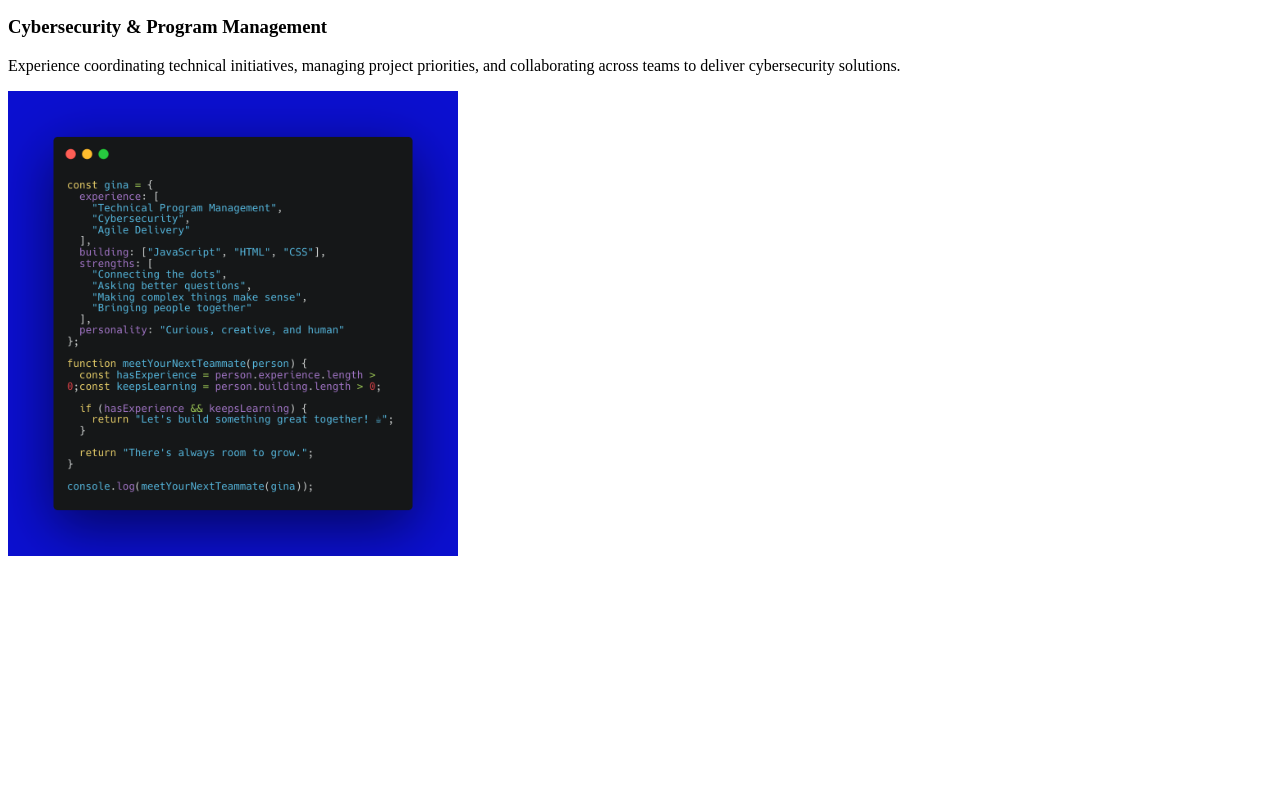
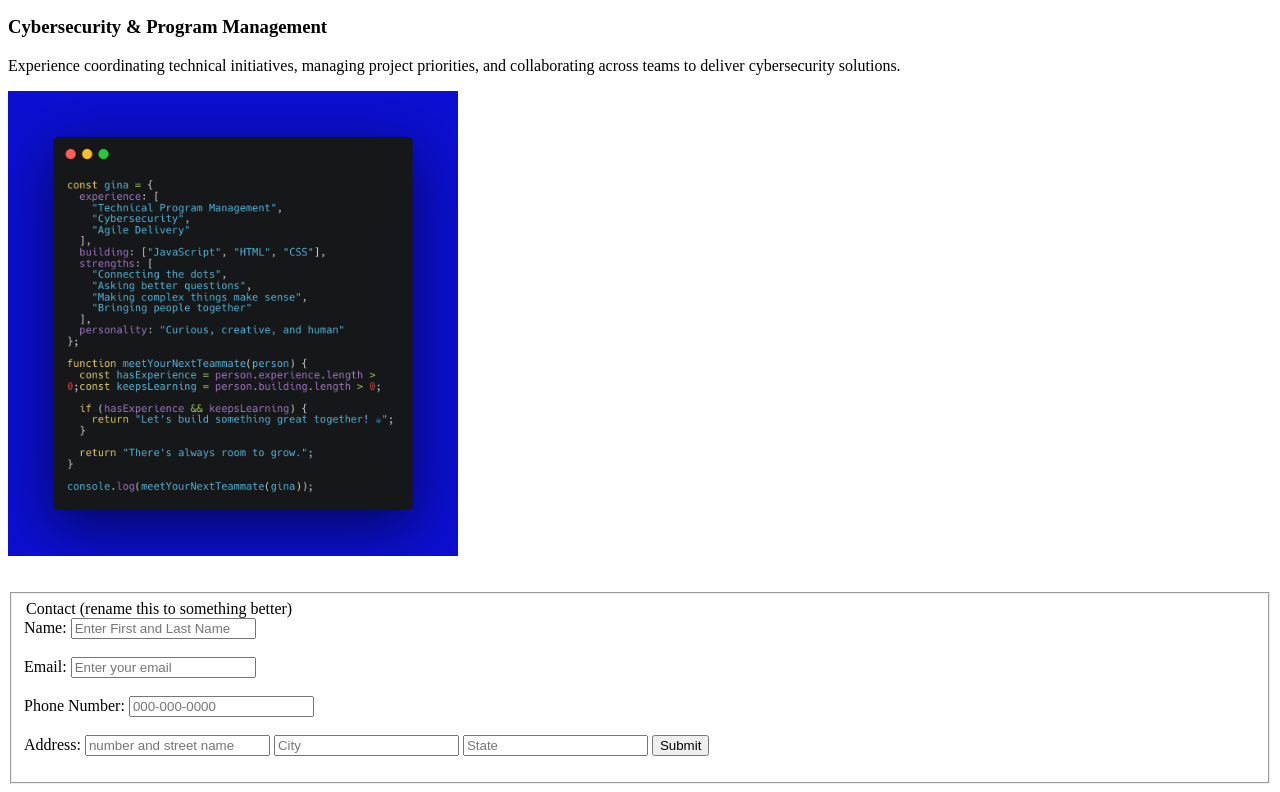
Before and after one commit to ginacodesdev/portfolio-website, a plain HTML site: page index.html in a window 1280 px wide. Shown: the part 377-1169 px from the top of the page. Before the commit the page ends 941 px from the top, so only its background shows below. Drawn offline with Linux system fonts and the light colour scheme.

Commit message:
adding form to page and button

```diff
--- a/index.html
+++ b/index.html
@@ -3,10 +3,11 @@
     <meta charset="UTF-8">
     <meta name="viewport" content="width=device-width, initial-scale=1.0">
     <title>Regina "Gina" Griffin | Software Engineering, Cybersecurity, Program Management </title>
+    <link rel="stylesheet" href="styles.css">
 </head>
 <body>
     <!-- Header and Sub-header-->
-    <header>
+    <header id="header-description">
     <h1> Regina "Gina" Griffin </h1>
         <h2> Where Experience Meets Curiosity and Code </h2>
 
@@ -44,7 +45,36 @@
     <img
   src="images/gina-team.png"
   alt="JavaScript introduction highlighting Gina's experience and strengths"
-  width="450"
->
+  width="450">
+
+<br>
+<br>
+<br>
+<!-- Form Page, include fieldset and legend https://www.w3schools.com/html/html_form_input_types.asp -->
+<fieldset>
+    <form action="">
+    <legend id="contact_form"> Contact (rename this to something better)  </legend>
+    <label for="name">Name: </label>
+    <input type="text" placeholder="Enter First and Last Name " required>
+<br>
+<br>
+    <label for="email">Email: </label>
+    <input type="email" placeholder="Enter your email" required>
+<br>
+<br>
+    <label for="phone">Phone Number:</label>
+    <input type="phone" placeholder="000-000-0000">
+<br>
+<br>
+    <label for="address">Address: </label>
+    <input type="address" placeholder="number and street name">
+        <input type="text" placeholder="City" >
+        <input type="text" name="State" placeholder="State">
+    <!-- button to submit the form -->
+        <input type="submit" placeholder="Send it! Let's Go! ">
+    </form>
+</fieldset>
+
+<!-- Add a profile photo to the right of the contact form in a second column-->
 </body>
 </html>
```
Also changed, not shown: styles.css (+14 -0 lines).
